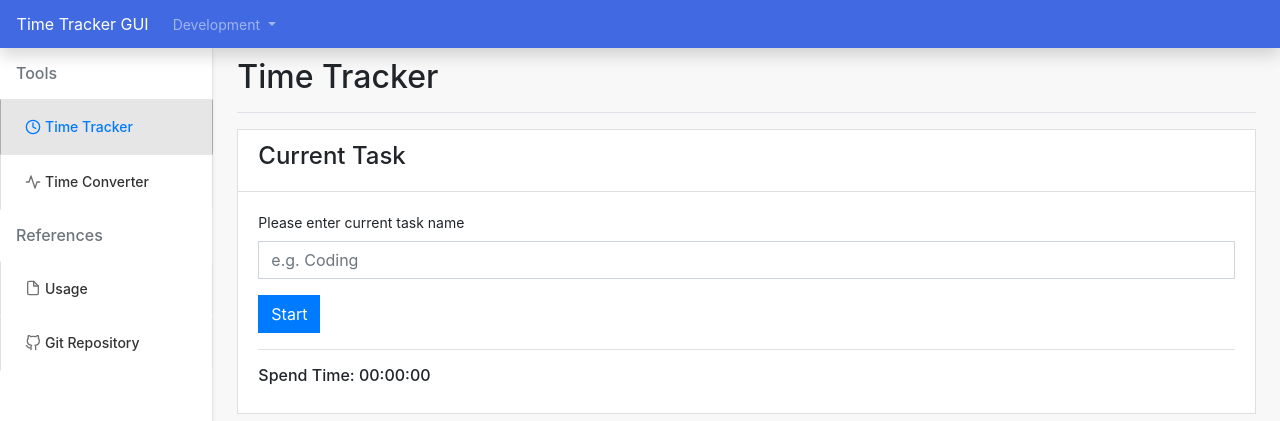
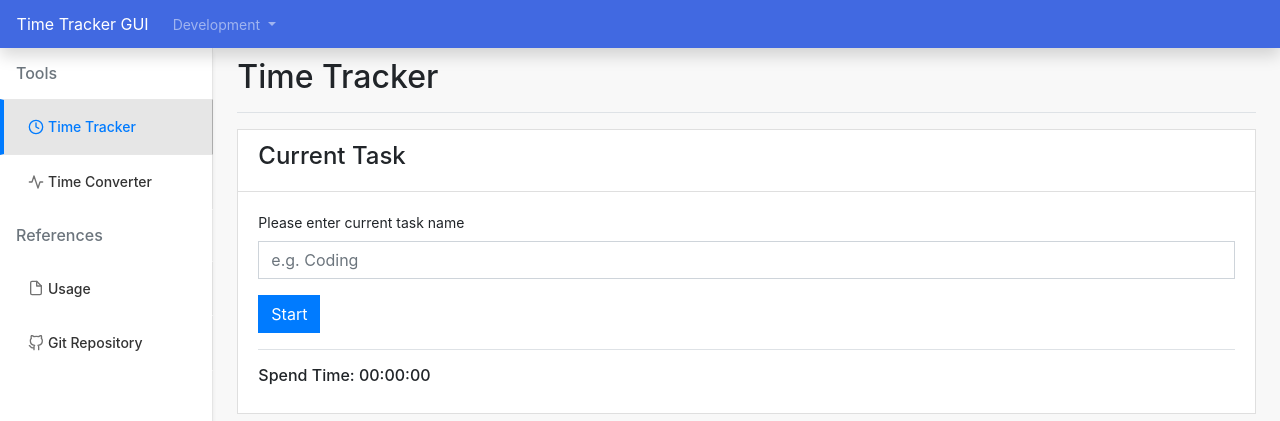
Before and after one commit to k-makino-jp/time-tracker-gui, a Vue app: page / in a window 1280 px wide. Shown: the top 421 px of the page. Built offline with nearby package versions, Linux system fonts and the light colour scheme.

Commit message:
improve design

```diff
--- a/package.json
+++ b/package.json
@@ -13,6 +13,8 @@
     "feather-icons": "^4.29.0",
     "frappe-gantt": "^0.6.1",
     "jquery": "^3.6.0",
+    "sass": "^1.54.4",
+    "sass-loader": "^13.0.2",
     "vue": "^3.2.13",
     "vue-router": "^4.1.3"
   },
--- a/src/components/MySidebar.vue
+++ b/src/components/MySidebar.vue
@@ -59,6 +59,8 @@
 .sidebar .nav-link {
   font-weight: 500;
   color: #333;
+  border-left-color: #ffffff;
+  border-left-width: 4px;
 }
 
 .sidebar .nav-link .feather {
@@ -75,6 +77,8 @@
   border-color: #acacac;
   border-top-color: #e7e7e7;
   border-bottom-color: #e7e7e7;
+  border-left-color: #007bff;
+  border-left-width: 4px;
 }
 
 .sidebar .nav-link:hover .feather,
```
Also changed, not shown: 1 other file (tests, documents, lock files or other folders).
